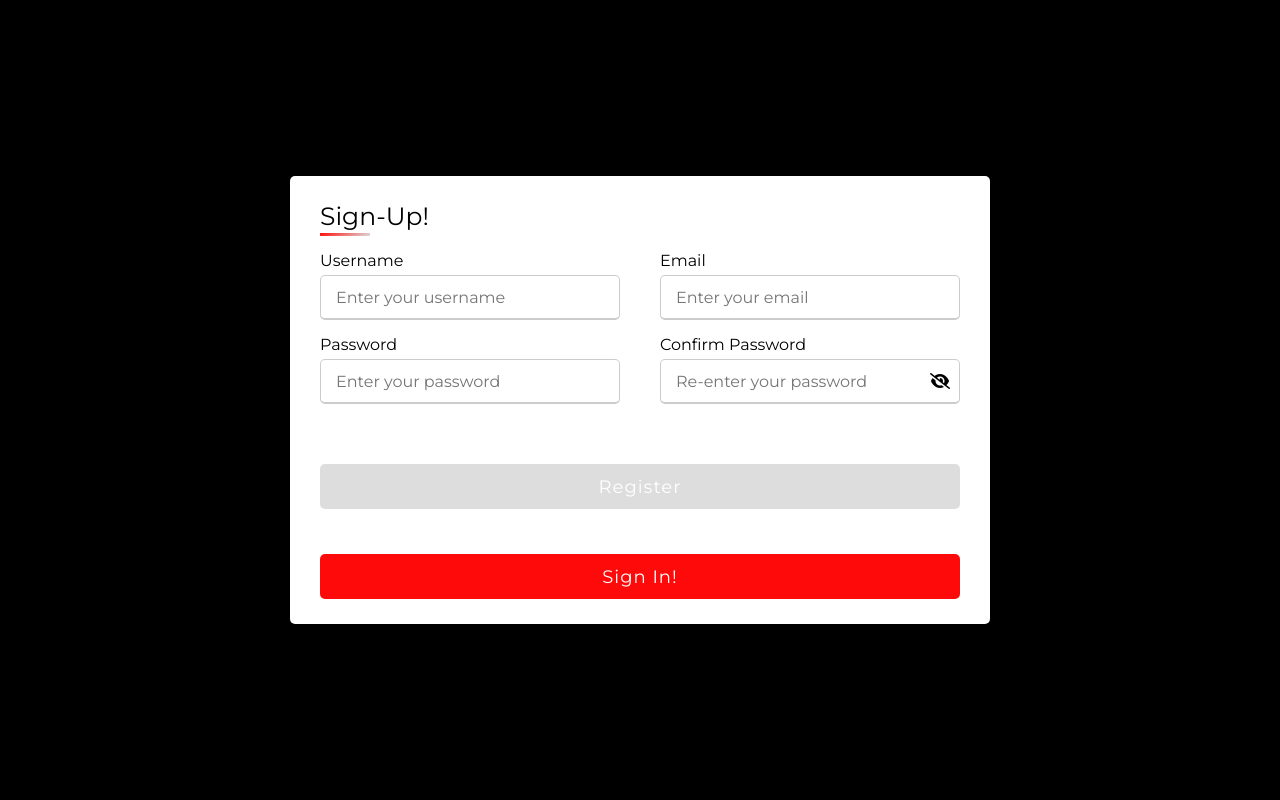
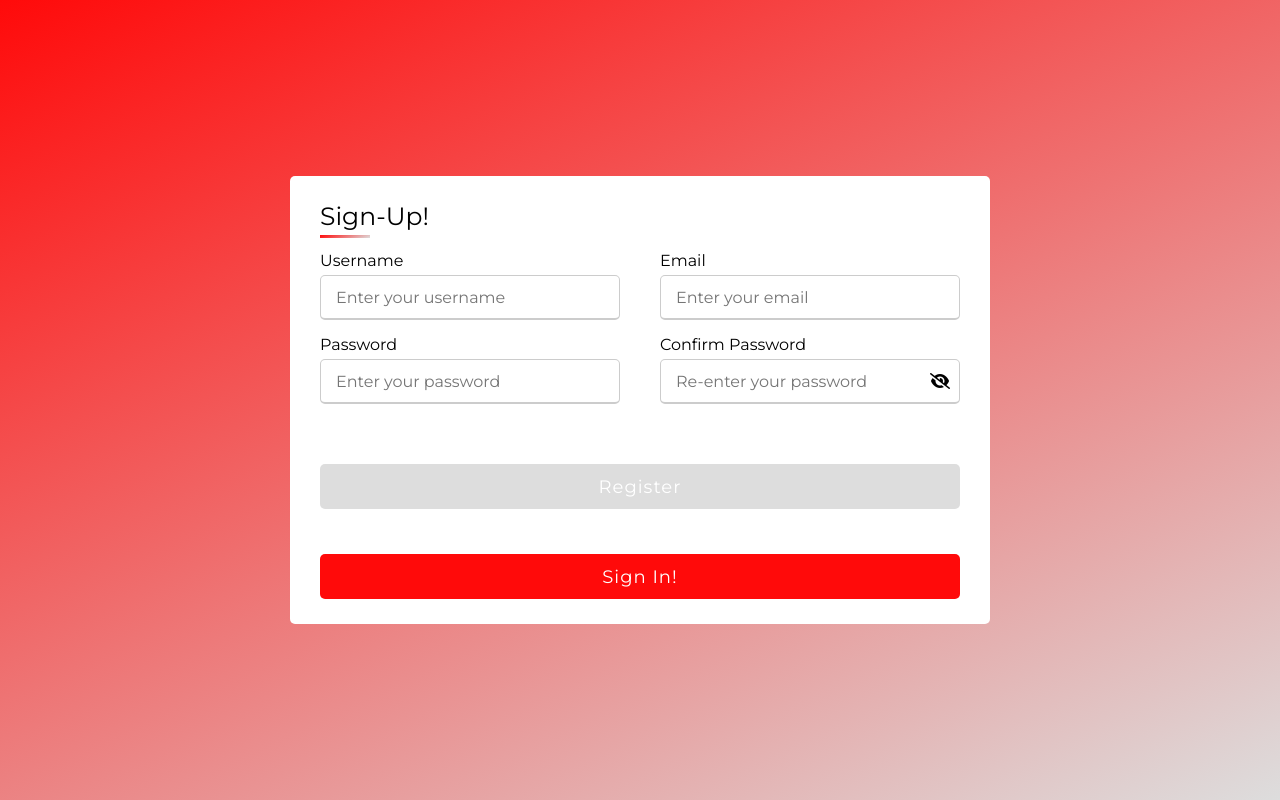
Before and after one commit to SuryaHalimm/ReTube, a Node server app: page /signup in a window 1280 px wide. Run offline with Node 20, Linux system fonts and the light colour scheme; some libraries are stand-ins or nearby versions.

Commit message:
updated signupstyle.css

```diff
--- a/public/css/signupstyle.css
+++ b/public/css/signupstyle.css
@@ -11,8 +11,8 @@ body {
   justify-content: center;
   align-items: center;
   padding: 10px;
-  background:black;
-  /* background: linear-gradient(155deg, #ff0a0a, #dddddd) */
+  /* background:black; */
+  background: linear-gradient(155deg, #ff0a0a, #dddddd)
   /* background-image: url(../images/backgroundsign.png); */
 }
 
@@ -38,7 +38,7 @@ body {
   content: '';
   position: absolute;
   left: 0;
-  bottom: -5;
+  bottom: -7px;
   height: 3px;
   width: 50px;
   background: linear-gradient(155deg, #ff0a0a, #dddddd) /* colours the line below Sign In! and Sign Up! */
```
